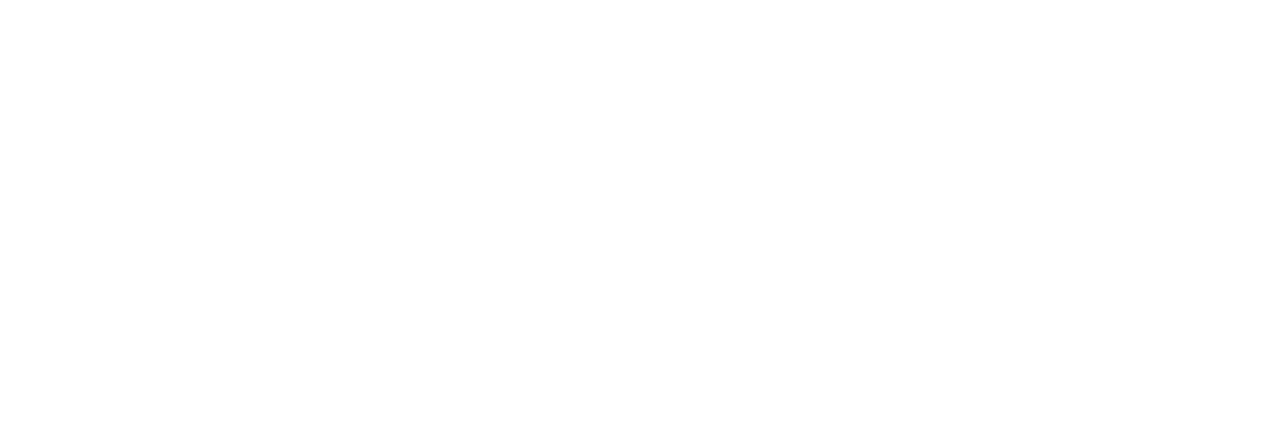
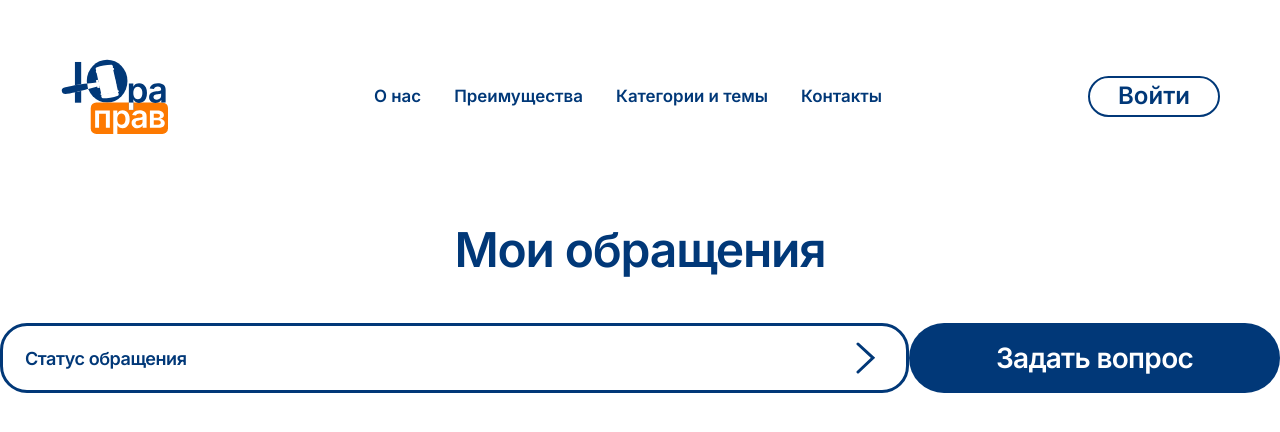
Before and after one commit to comp-master-byte/lawyer_client, a React (Create React App) app: page /cabinet/appeals in a window 1280 px wide. Before the commit this address had no page. Shown: the top 432 px of the page. Built offline with nearby package versions, Linux system fonts and the light colour scheme.

Commit message:
Страница обращений личного кабинета

```diff
--- a/src/app/providers/app-routes.tsx
+++ b/src/app/providers/app-routes.tsx
@@ -1,11 +1,13 @@
 import React from 'react'
 import { Route, Routes } from 'react-router-dom';
 import Home from 'pages/home/home';
+import Appeals from 'pages/cabinet/appeals/appeals';
 
 const AppRoutes: React.FC = () => {
     return (
         <Routes>
             <Route path='/' element={<Home />} />
+            <Route path='/cabinet/appeals' element={<Appeals />} />
         </Routes>
     )
 }
--- /dev/null
+++ b/src/pages/cabinet/appeals/appeals.module.scss
@@ -0,0 +1,39 @@
+.pageContent {
+    margin-top: 77px;
+}
+
+.container {
+    max-width: 1320px;
+    margin: 0 auto;
+    width: 100%;
+}
+
+.pageTitle {
+    text-align: center;
+    color:  #013878;
+    font-size: 48px;
+    font-weight: 600;
+    line-height: 90%;
+    letter-spacing: -1.2px;
+    margin-bottom: 52px;
+}
+
+.appealsFilter {
+    display: flex;
+    justify-content: space-between;
+
+    &__select {
+        width: 70.984848485%;
+    }
+
+    .askQuestionButton {
+        width: 371px;
+        height: 70px;
+        border-radius: 40px;
+        font-size: 28px;
+        font-style: normal;
+        font-weight: 600;
+        line-height: 87.023%; /* 24.366px */
+        letter-spacing: -0.7px;
+    }
+}
--- /dev/null
+++ b/src/pages/cabinet/appeals/appeals.tsx
@@ -0,0 +1,47 @@
+import React, { useCallback, useState } from 'react';
+import styles from "./appeals.module.scss";
+import Navigation from 'widgets/navigation/navigation';
+import Select from 'shared/ui/select/select';
+import { ISelectOption } from 'shared/model/types';
+import { APPEALS } from './constants/constants';
+import MyButton from 'shared/ui/MyButton/MyButton';
+
+const Appeals: React.FC = () => {
+    const [selectedAppealOption, setSelectedAppealOption] = useState<ISelectOption|null>(null);
+
+    const onSelectAppealOption = useCallback((option: ISelectOption) => {
+        setSelectedAppealOption(option);
+    }, [])
+
+    return (
+        <div className={styles.appealsWrapper}>
+            <Navigation />
+            <section className={styles.pageContent}>
+                <div className={styles.container}>
+                    <h1 className={styles.pageTitle}>Мои обращения</h1>
+
+
+                    <div className={styles.appealsFilter}>
+                        <Select
+                            defaultValue='Статус обращения'
+                            options={APPEALS}
+                            onSelectOption={onSelectAppealOption}
+                            selectedOption={selectedAppealOption}
+                            selectWrapperClassName={styles.appealsFilter__select}
+                        />
+                        <MyButton
+                            color='primary'
+                            variant='contained'
+                            btnClassName={styles.askQuestionButton}
+                        >
+                            Задать вопрос
+                        </MyButton>
+                    </div>
+
+                </div>
+            </section>
+        </div>
+    )
+}
+
+export default Appeals
--- /dev/null
+++ b/src/pages/cabinet/appeals/constants/constants.ts
@@ -0,0 +1,7 @@
+export const APPEALS = [
+    {id: 1, value: 'Все обращения'},
+    {id: 2, value: 'Ожидает выбора юриста'},
+    {id: 3, value: 'Идет диалог с юристом'},
+    {id: 4, value: 'Черновик'},
+    {id: 5, value: 'Завершено'},
+]
--- a/src/shared/ui/select/model/types.ts
+++ b/src/shared/ui/select/model/types.ts
@@ -3,11 +3,12 @@
 
 
 export interface SelectProps {
-    selectedOption?: ISelectOption;
+    selectedOption?: ISelectOption|null;
     options: ISelectOption[];
     label?: string;
     onSelectOption: (option: ISelectOption) => void;
     defaultValue?: string;
+    selectWrapperClassName?: string;
 }
 
 export interface ControllerSelectProps {
--- a/src/shared/ui/select/select.module.scss
+++ b/src/shared/ui/select/select.module.scss
@@ -21,7 +21,7 @@
     align-items: center;
     justify-content: space-between;
     cursor: pointer;
-    margin-top: 7px;
+    // margin-top: 7px;
 
     .selectedOption {
         color: #013878;
--- a/src/shared/ui/select/select.tsx
+++ b/src/shared/ui/select/select.tsx
@@ -5,14 +5,14 @@
 import { useSelect } from './hooks/useSelect';
 import classNames from 'classnames';
 
-const Select: React.FC<SelectProps> = ({options, selectedOption, label, onSelectOption, defaultValue}) => {
+const Select: React.FC<SelectProps> = ({options, selectedOption, label, onSelectOption, defaultValue, selectWrapperClassName}) => {
     const {
         isOptionsVisible,
         toggleOptionsVisibility
     } = useSelect();
 
     return (
-        <div className={styles.selectWrapper}>
+        <div className={classNames(styles.selectWrapper, selectWrapperClassName)}>
             {label ? <label className={styles.selectLabel}>{label}</label> : <></>}
             <div className={styles.selectedOptionWrapper} onClick={toggleOptionsVisibility}>
                 <div className={styles.selectedOption}>
--- a/src/widgets/navigation/api/Auth.ts
+++ b/src/widgets/navigation/api/Auth.ts
@@ -9,7 +9,7 @@
     static async login(loginData: SignInValues) {
         try {
             const response = await axios.post(`${API_URL}/auth/token/login`, loginData)
-            return response;
+            return response.data;
         } catch(error: any) {
             for(let err of error.response.data.non_field_errors) {
                 toast(err, {type: "error"})
--- a/src/widgets/navigation/navigation.tsx
+++ b/src/widgets/navigation/navigation.tsx
@@ -10,6 +10,7 @@
 import ForgetPasswordModal from "./components/forget-password-modal/forget-password-modal";
 import SignInModal from "./components/sign-in-modal/sign-in-modal";
 import SignUpModal from "./components/sign-up-modal/sign-up-modal";
+import { isMobile } from "shared/lib/helpers/isMobile";
 
 const Navigation: React.FC = React.memo(function Navigation() {
     const {
@@ -60,9 +61,9 @@
 
             <div className={styles.container}>
                 <div className={styles.navigationInner}>
-                    <a href={VK_LINK} target="_blank">
+                    {isMobile && <a href={VK_LINK} target="_blank">
                       <img className={styles.navigationInner__vk} src={vk} alt="" />
-                    </a>
+                    </a>}
                     <div className={styles.navigationInner__logo}>
                         <img src={logo} alt="logo" />
                     </div>
```
